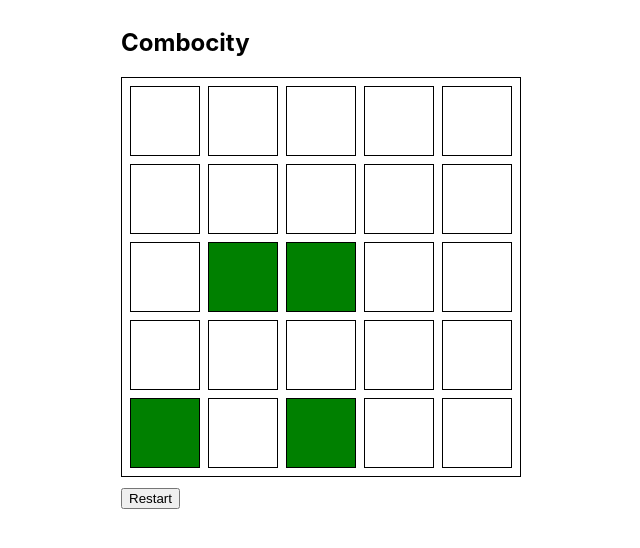
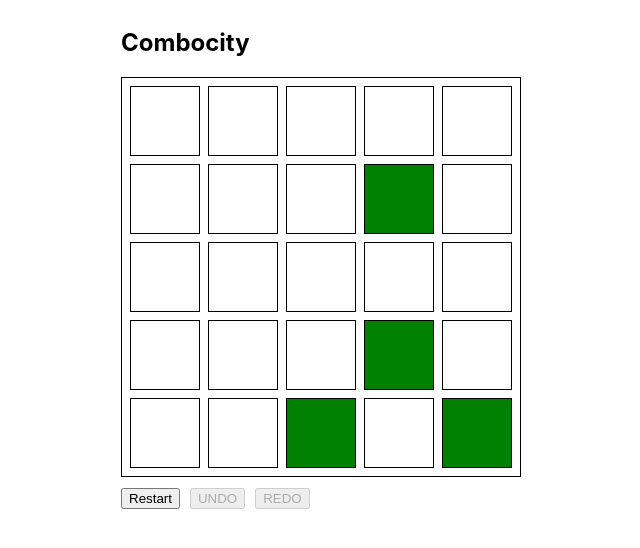
Before and after one commit to alex-daley/combocity, a React (Create React App) app: page / in a window 1280 px wide. Shown: the top 548 px of the page, without its empty margins (319-959 px from the left). Built offline with nearby package versions, Linux system fonts and the light colour scheme.

Commit message:
Added undo and redo functionality

```diff
--- a/src/app.css
+++ b/src/app.css
@@ -32,6 +32,9 @@ body {
 .controls {
   margin-top: 10px;
 }
+.controls > button {
+  margin-right: 10px;
+}
 .residential {
   background: green;
 }
--- a/src/app.tsx
+++ b/src/app.tsx
@@ -79,13 +79,44 @@ function move(board: Square[], keyCode: string) {
   }
 }
 
+function createHistory() {
+  return {
+    steps: [createAndPopulateBoard()],
+    index: 0
+  }
+}
+
 function Game() {
-  const [board, setBoard] = useState(createAndPopulateBoard)
-  const remakeBoard = () => setBoard(createAndPopulateBoard)
+  const [history, setHistory] = useState(createHistory)
+  const board = history.steps[history.index]
+
+  const reset = () => {
+    setHistory(createHistory)
+  }
+
+  const undo = () => {
+    setHistory(history => ({
+      ...history,
+      index: Math.max(history.index - 1, 0)
+    }))
+  }
+
+  const redo = () => {
+    setHistory(history => ({
+      ...history,
+      index: Math.min(history.index + 1, history.steps.length)
+    }))
+  }
 
   const handleKeyPress = useCallback((event: KeyboardEvent) => {
     if (event.repeat) return
-    setBoard(move(board, event.code))
+    const next = move(board, event.code)
+
+    setHistory(history => ({
+      index: history.index + 1,
+      steps: history.steps.slice(0, history.index + 1).concat([next])
+    }))
+
   }, [board])
 
   useEffect(() => {
@@ -105,8 +136,20 @@ function Game() {
         ))}
       </div>
       <div className="controls">
-        <button onClick={remakeBoard}>
+        <button onClick={reset}>
           Restart
+        </button>
+        <button
+          onClick={undo}
+          disabled={history.index < 1}
+        >
+          UNDO
+        </button>
+        <button
+          onClick={redo}
+          disabled={history.index === history.steps.length -1}
+        >
+          REDO
         </button>
       </div>
     </div>
```
